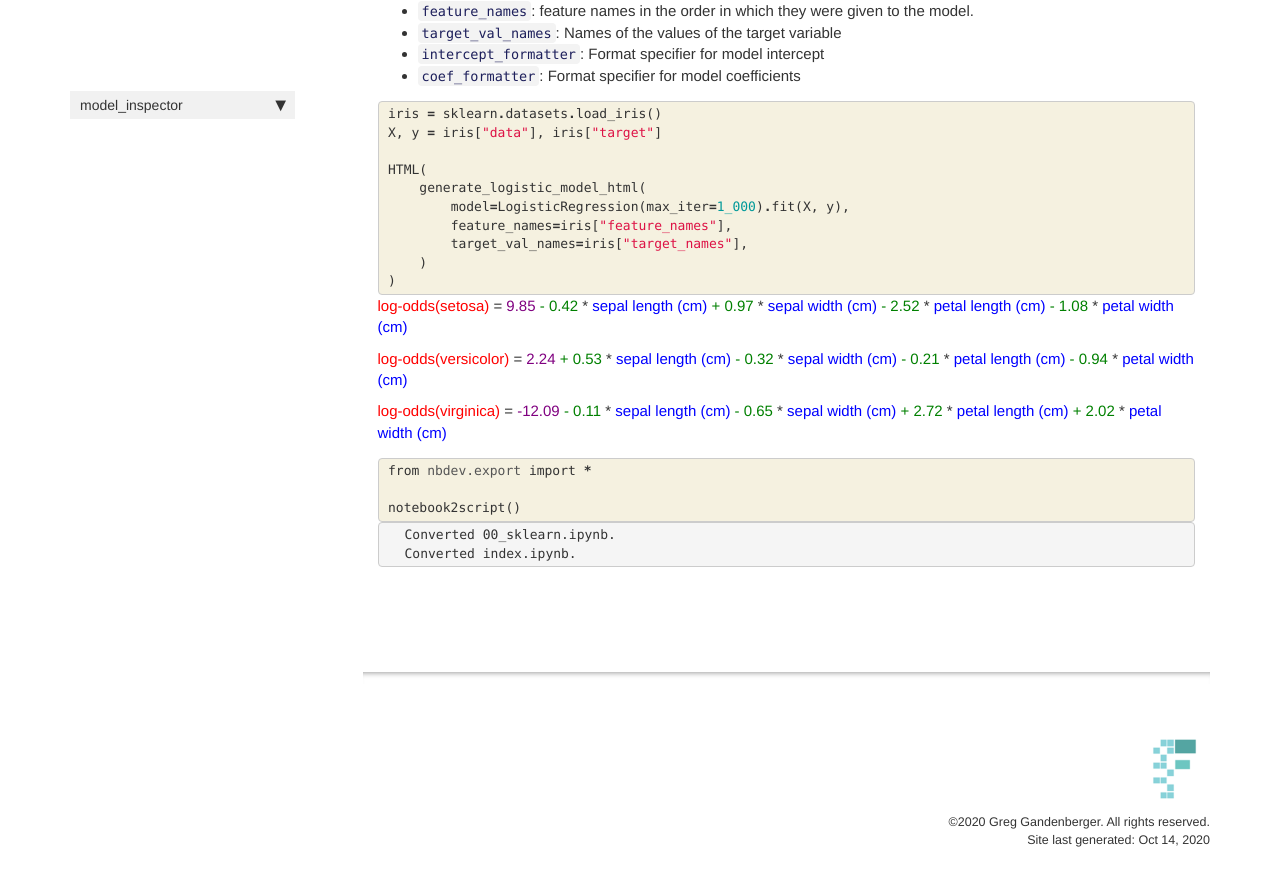
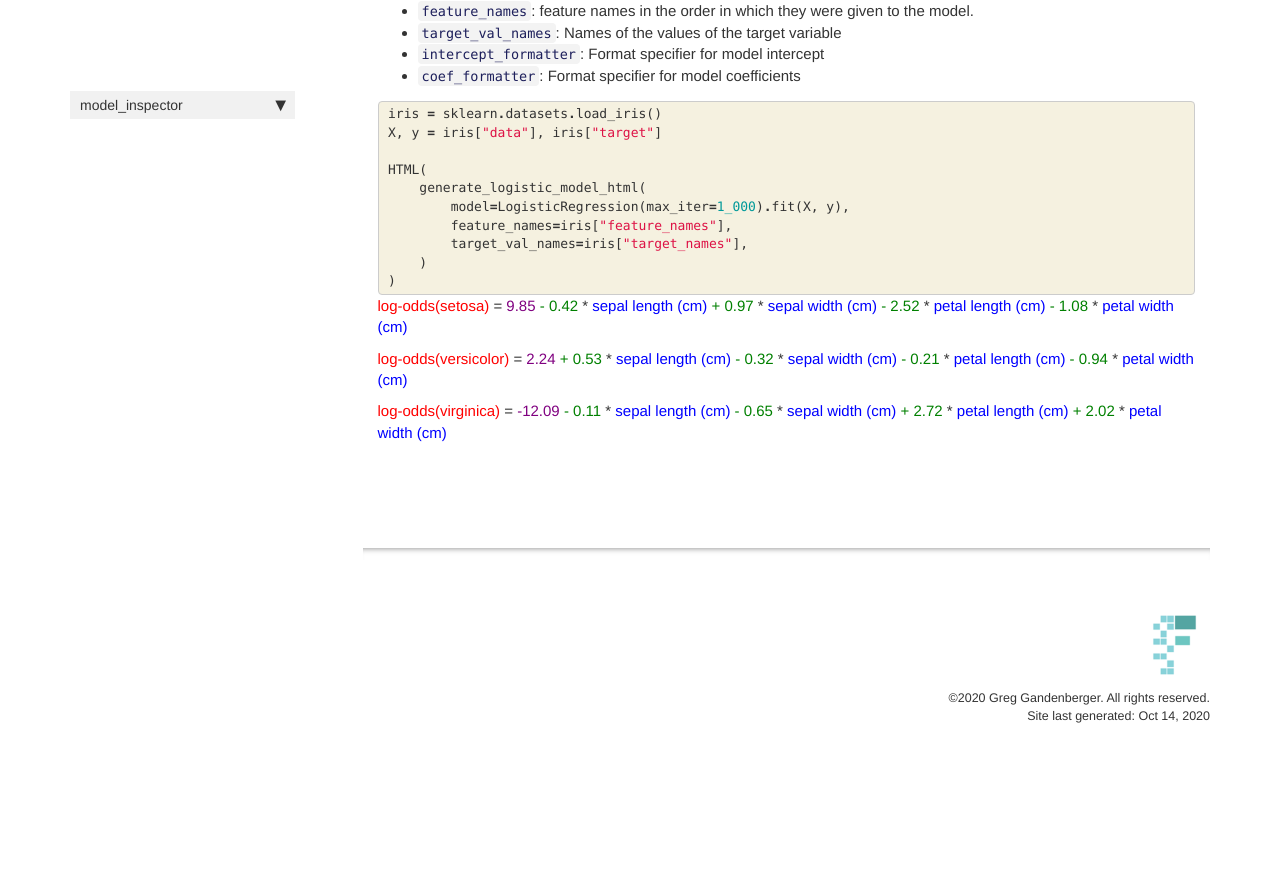
Before and after one commit to gsganden/model_inspector, a Jekyll site: the page built from docs/sklearn.html, in a window 1280 px wide and 900 px high, scrolled down 1428 px. Shown: the top 886 px of the window. Built offline with Jekyll 4.4.1, drawn with Linux system fonts in a browser that asks for light colours; nearby versions of some CDN libraries; comment, search, counter and statistics services are not loaded; after the commit the page ends 2204 px from its top, so only the background shows below that.

Commit message:
Hide cell

```diff
--- a/docs/sklearn.html
+++ b/docs/sklearn.html
@@ -314,38 +314,4 @@
 </div>
     {% endraw %}
 
-    {% raw %}
-
-<div class="cell border-box-sizing code_cell rendered">
-<div class="input">
-
-<div class="inner_cell">
-    <div class="input_area">
-<div class=" highlight hl-ipython3"><pre><span></span><span class="kn">from</span> <span class="nn">nbdev.export</span> <span class="kn">import</span> <span class="o">*</span>
-
-<span class="n">notebook2script</span><span class="p">()</span>
-</pre></div>
-
-    </div>
 </div>
-</div>
-
-<div class="output_wrapper">
-<div class="output">
-
-<div class="output_area">
-
-<div class="output_subarea output_stream output_stdout output_text">
-<pre>Converted 00_sklearn.ipynb.
-Converted index.ipynb.
-</pre>
-</div>
-</div>
-
-</div>
-</div>
-
-</div>
-    {% endraw %}
-
-</div>
```
Also changed, not shown: 1 other file.
